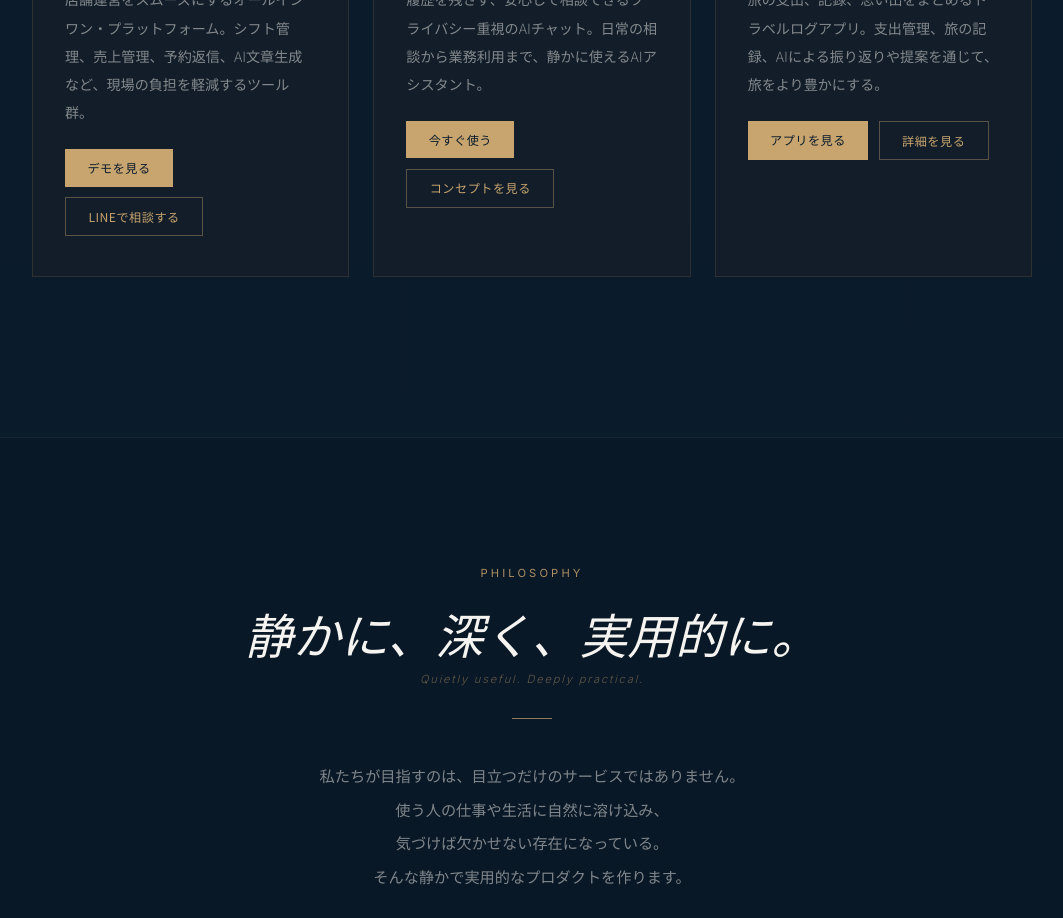
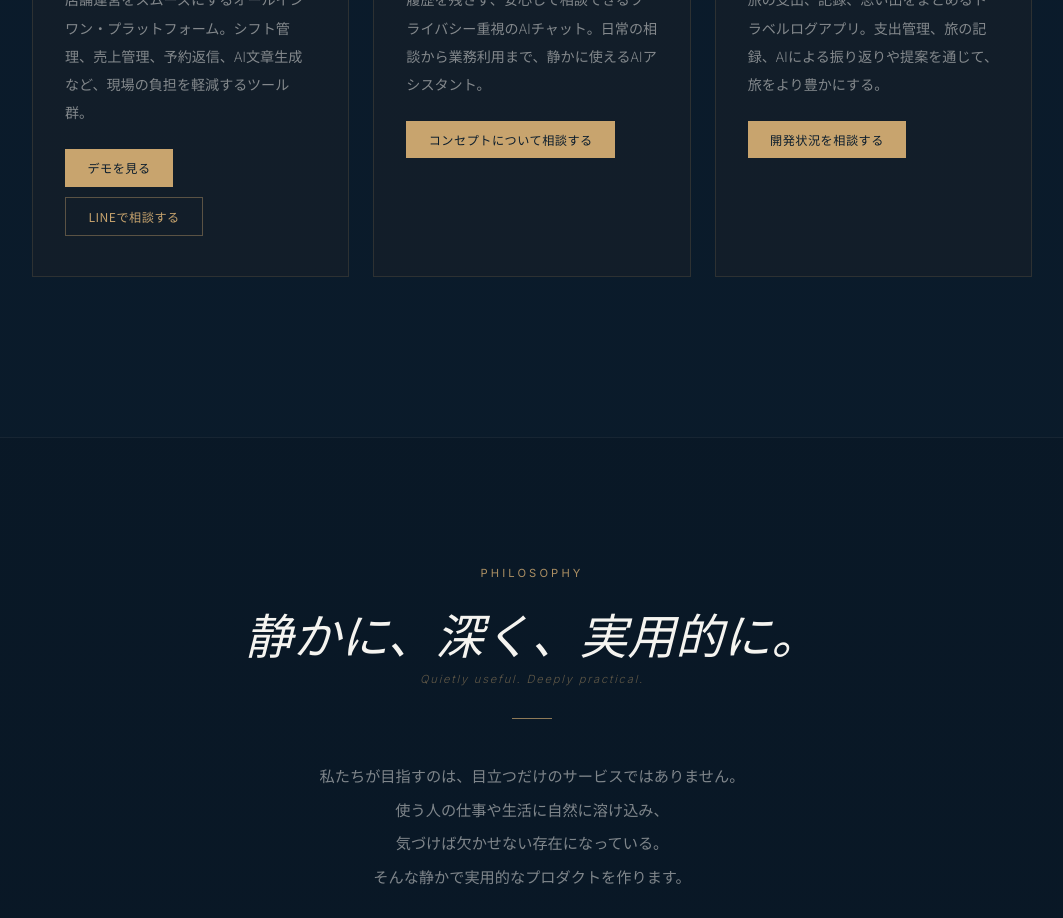
Before and after one commit to phanthyuu-hue/dexter-co-site, a Next.js app: page / in a window 1280 px wide. Shown: the part 6440-7358 px from the top of the page, without its empty margins (108-1171 px from the left). Built offline with nearby package versions, Linux system fonts and the light colour scheme; a web font is replaced by a local one.

Commit message:
fix: What we do見出し調整・CTAリンク整理（仮リンク解消）

```diff
--- a/app/about/page.tsx
+++ b/app/about/page.tsx
@@ -239,11 +239,12 @@ function WhatWeDo() {
         <SectionLabel>What we do</SectionLabel>
         <h2
           style={{
-            fontFamily: "var(--font-playfair)",
-            fontSize: "clamp(1.35rem, 2.8vw, 2rem)",
-            fontWeight: 500,
+            fontFamily: "var(--font-noto)",
+            fontSize: "clamp(1.15rem, 2.2vw, 1.65rem)",
+            fontWeight: 600,
             color: "var(--offwhite)",
             marginBottom: "3rem",
+            letterSpacing: "0.04em",
           }}
         >
           私たちのアプローチ
@@ -420,8 +421,7 @@ const products = [
     description: "履歴を残さない、プライバシー重視のAIチャット。日常の判断や業務のちょっとした意思決定を、安心してサポートします。",
     index: "02",
     cta: [
-      { label: "今すぐ使う", href: "#", primary: true },
-      { label: "コンセプトを見る", href: "#", primary: false },
+      { label: "コンセプトについて相談する", href: "/contact", primary: true },
     ],
   },
   {
@@ -430,8 +430,7 @@ const products = [
     description: "旅の記録と振り返りをまとめて管理できるアプリ。支出・思い出・移動履歴を一元化し、AIが旅の気づきや振り返りをサポートします。",
     index: "03",
     cta: [
-      { label: "アプリを見る", href: "#", primary: true },
-      { label: "詳細を見る", href: "#", primary: false },
+      { label: "開発状況を相談する", href: "/contact", primary: true },
     ],
   },
 ];
--- a/app/page.tsx
+++ b/app/page.tsx
@@ -753,8 +753,7 @@ const products = [
     description: "履歴を残さず、安心して相談できるプライバシー重視のAIチャット。日常の相談から業務利用まで、静かに使えるAIアシスタント。",
     index: "02",
     ctas: [
-      { label: "今すぐ使う", href: "#", external: false, primary: true },
-      { label: "コンセプトを見る", href: "#", external: false, primary: false },
+      { label: "コンセプトについて相談する", href: "/contact", external: false, primary: true },
     ],
   },
   {
@@ -763,8 +762,7 @@ const products = [
     description: "旅の支出、記録、思い出をまとめるトラベルログアプリ。支出管理、旅の記録、AIによる振り返りや提案を通じて、旅をより豊かにする。",
     index: "03",
     ctas: [
-      { label: "アプリを見る", href: "#", external: false, primary: true },
-      { label: "詳細を見る", href: "#", external: false, primary: false },
+      { label: "開発状況を相談する", href: "/contact", external: false, primary: true },
     ],
   },
 ];
--- a/app/products/page.tsx
+++ b/app/products/page.tsx
@@ -192,8 +192,7 @@ const products = [
     descJa: "履歴を残さず、安心して相談できるプライバシー重視のAIチャット。日常の相談から業務利用まで、静かに使えるAIアシスタント。",
     status: "Coming Soon",
     ctas: [
-      { label: "今すぐ使う", href: "#", external: false, primary: true },
-      { label: "コンセプトを見る", href: "#", external: false, primary: false },
+      { label: "コンセプトについて相談する", href: "/contact", external: false, primary: true },
     ],
     featured: false,
   },
@@ -203,8 +202,7 @@ const products = [
     descJa: "旅の支出、記録、思い出をまとめるトラベルログアプリ。支出管理、旅の記録、AIによる振り返りや提案を通じて、旅をより豊かにする。",
     status: "Coming Soon",
     ctas: [
-      { label: "アプリを見る", href: "#", external: false, primary: true },
-      { label: "詳細を見る", href: "#", external: false, primary: false },
+      { label: "開発状況を相談する", href: "/contact", external: false, primary: true },
     ],
     featured: false,
   },
```
